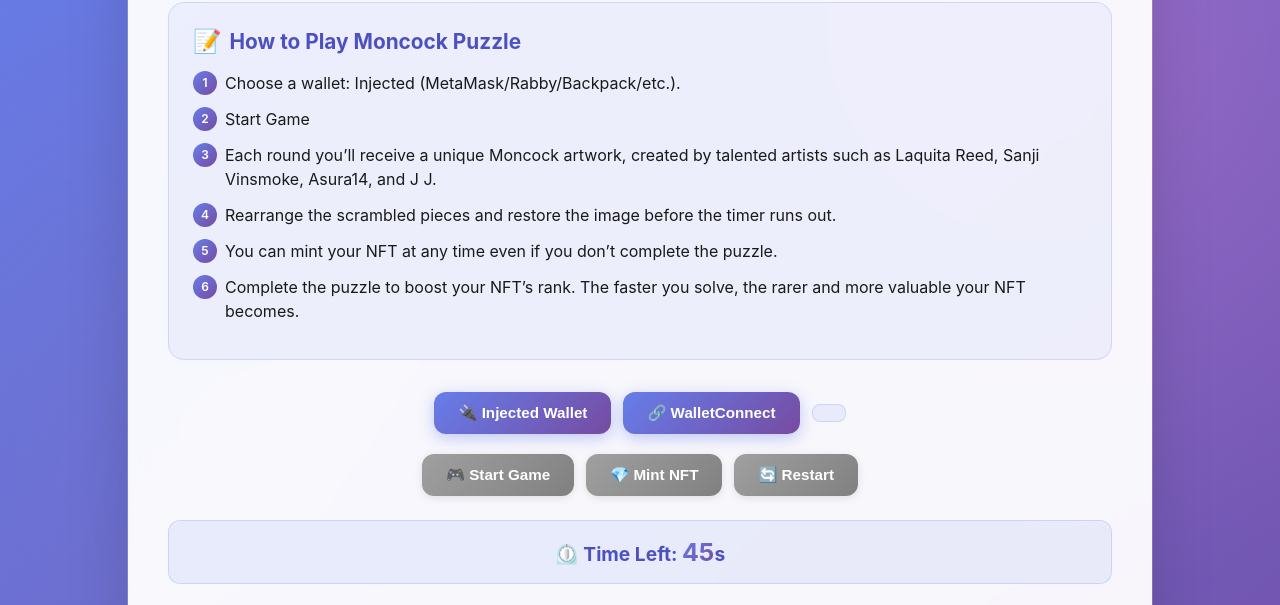
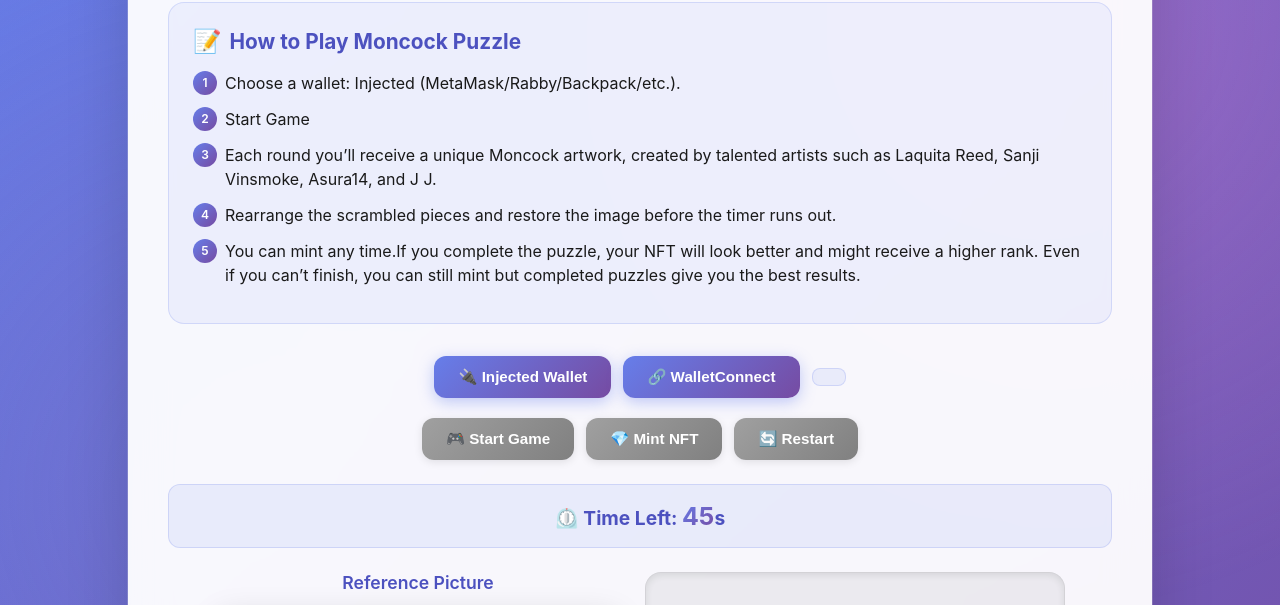
Before and after one commit to moncock/MoncockPuzzle, a website: page docs/index.html in a window 1280 px wide. Shown: the part 148-753 px from the top of the page. Drawn offline with nearby package versions, Linux system fonts and the light colour scheme.

Commit message:
Update index.html

```diff
--- a/docs/index.html
+++ b/docs/index.html
@@ -17,8 +17,8 @@
         <li>Start Game</li>
         <li>Each round you’ll receive a unique Moncock artwork, created by talented artists such as Laquita Reed, Sanji Vinsmoke, Asura14, and J J.</li>
         <li>Rearrange the scrambled pieces and restore the image before the timer runs out.</li>
-        <li>You can mint your NFT at any time even if you don’t complete the puzzle.</li>
-        <li>Complete the puzzle to boost your NFT’s rank. The faster you solve, the rarer and more valuable your NFT becomes.</li>
+        <li>You can mint any time.If you complete the puzzle, your NFT will look better and might receive a higher rank. Even if you can’t finish, you can still mint but completed puzzles give you the best results.</li>
+
       </ol>
     </div>
 
```
